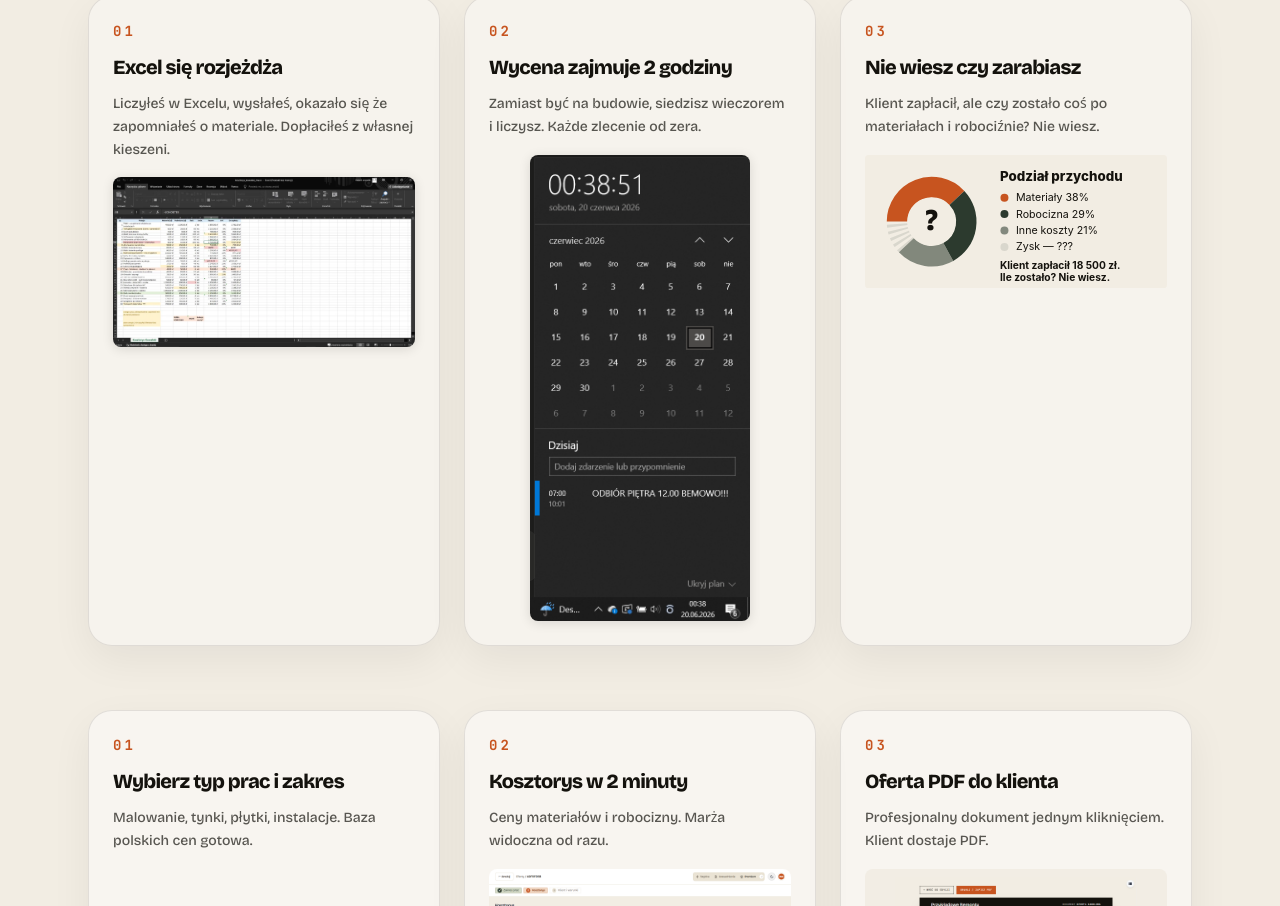
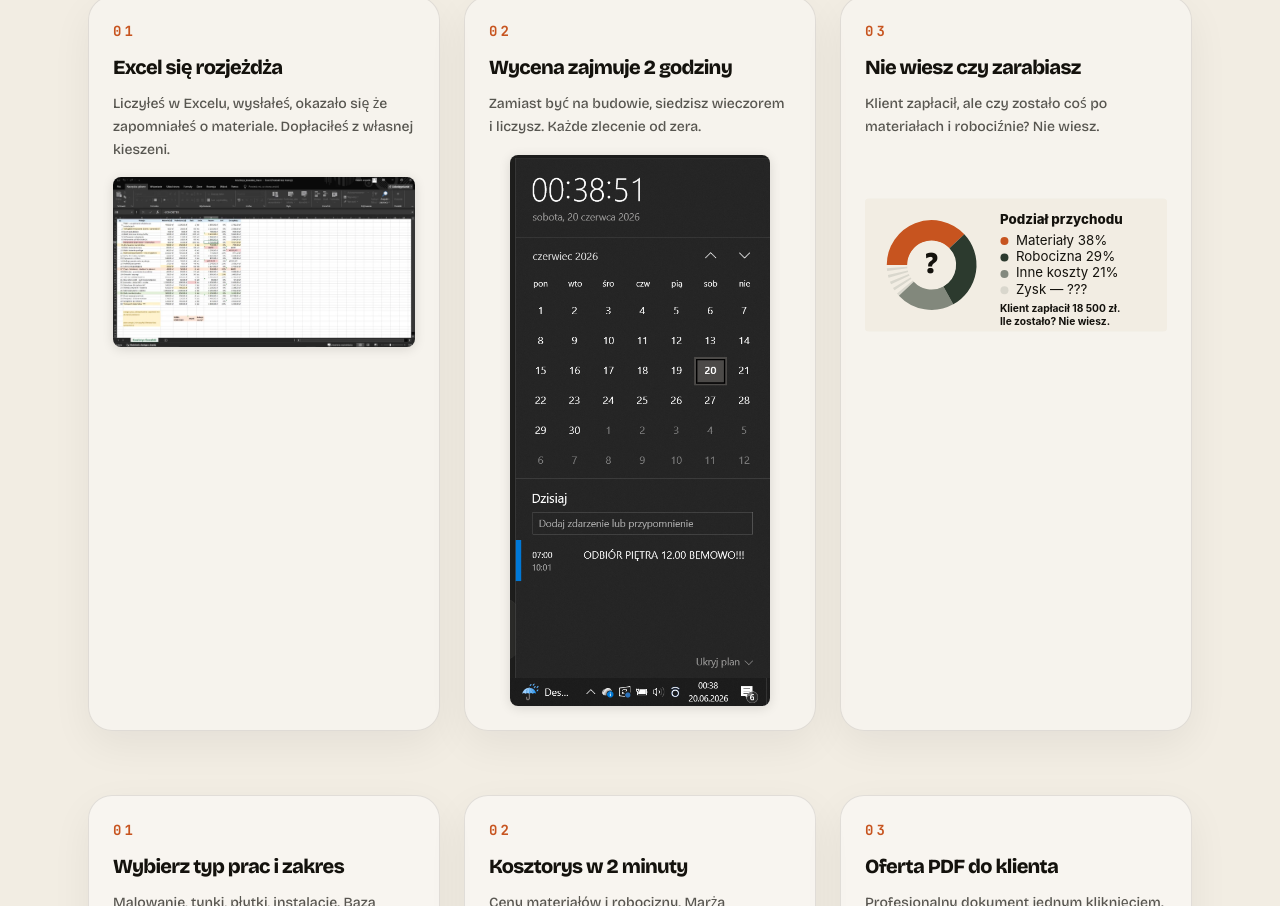
Before and after one commit to Carlosantos-bot/builder-landing, a React (Vite) app: page / in a window 1280 px wide. Shown: the part 615-1521 px from the top of the page. Built offline with nearby package versions, Linux system fonts and the light colour scheme; no server answers.

Commit message:
adjust landing pain card visuals

```diff
--- a/src/components/Pain.tsx
+++ b/src/components/Pain.tsx
@@ -8,7 +8,7 @@ function ProfitUnknownChart() {
   return (
     <svg
       viewBox="0 0 680 300"
-      className="mt-4 block w-full"
+      className="mt-4 block min-h-[220px] w-full"
       role="img"
       aria-label="Podział przychodu: materiały 38%, robocizna 29%, inne koszty 21%, zysk nieznany"
     >
@@ -32,7 +32,7 @@ function ProfitUnknownChart() {
         <text x="304" y="58" fontSize="30" fontWeight="800">
           Podział przychodu
         </text>
-        <g fontSize="24">
+        <g fontSize="30">
           <circle cx="314" cy="96" r="9" fill="#C7541F" />
           <text x="340" y="104">Materiały 38%</text>
           <circle cx="314" cy="133" r="9" fill="#2C3A2E" />
@@ -57,7 +57,7 @@ function PainVisual({ id }: { id: PainCard['k'] }) {
       <img
         src="/screenshots/excel-chaos.png"
         alt=""
-        className="mt-4 block w-full rounded-lg shadow-[0_2px_12px_rgba(0,0,0,0.12)]"
+        className="mt-4 block w-full max-w-full rounded-lg shadow-[0_2px_12px_rgba(0,0,0,0.12)]"
         loading="lazy"
       />
     )
@@ -68,7 +68,7 @@ function PainVisual({ id }: { id: PainCard['k'] }) {
       <img
         src="/screenshots/zegar.png"
         alt=""
-        className="mx-auto mt-4 block w-full max-w-[220px] rounded-lg shadow-[0_2px_12px_rgba(0,0,0,0.12)]"
+        className="mx-auto mt-4 block w-full max-w-[260px] rounded-lg shadow-[0_2px_12px_rgba(0,0,0,0.12)]"
         loading="lazy"
       />
     )
```
